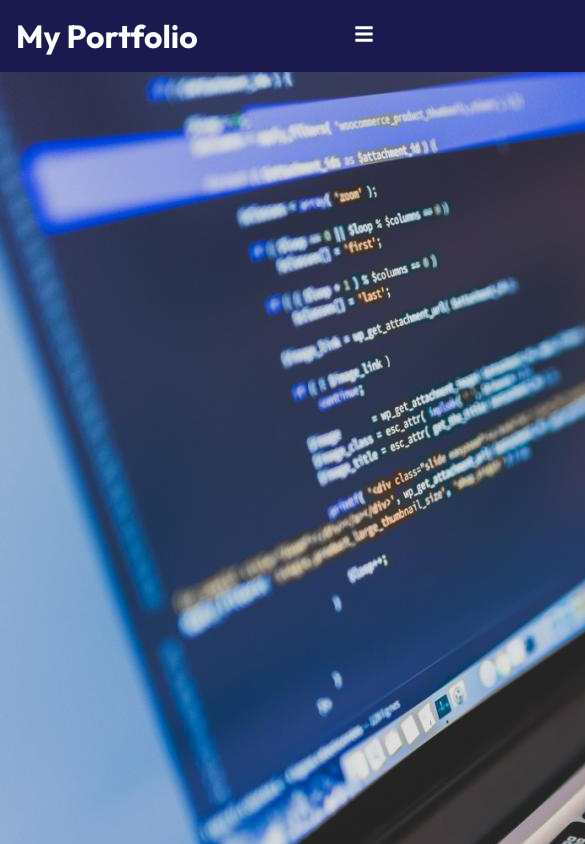
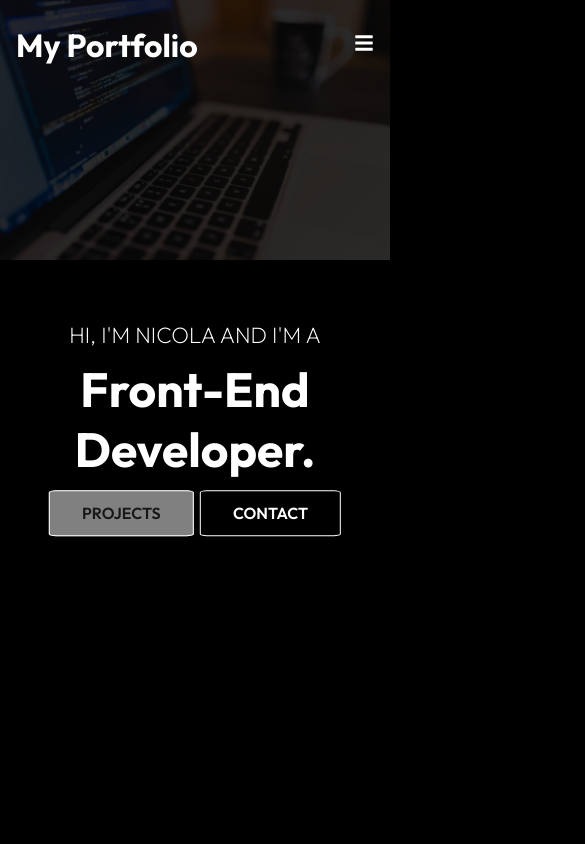
Before and after one commit to Nikola84ca/react-portfolio, a React (Create React App) app: page / in a window 390 px wide. Shown: the top 844 px of the page, 585 px wide, since content can reach past the window. Built offline with nearby package versions, Linux system fonts and the light colour scheme.

Commit message:
implemented the heroimage call to action section and made it dynamic for mobile view + improved copy in readme file

```diff
--- a/src/components/HeroImage.jsx
+++ b/src/components/HeroImage.jsx
@@ -2,12 +2,23 @@ import "./HeroImageStyles.css";
 
 import React from 'react'
 import IntroImg from "../images/heroimage.jpg"
+import {Link} from "react-router-dom";
 
 const HeroImage = () => {
   return (
     <div className="hero">
         <div className="mask">
-            <img className="into-img" src={IntroImg} />
+            <img className="into-img" src={IntroImg} alt ="Image of laptop and code" />
+        </div>
+        <div className="content">
+            <p>HI, I'M NICOLA AND I'M A</p>
+            <h1>Front-End Developer.</h1>
+            <div>
+                <Link to='/projects' className="btn">Projects
+                </Link>
+                <Link to='/contact' className="btn btn-light">Contact
+                </Link>
+            </div>
         </div>
     </div>
   )
--- a/src/components/HeroImageStyles.css
+++ b/src/components/HeroImageStyles.css
@@ -0,0 +1,67 @@
+.mask{
+    width: 100%;
+    height: 100vt;
+    position: relative;
+}
+
+.into-img{
+
+    width: 100%;
+    height: 100%;
+    background-size: cover;
+    background-position: center;
+    object-fit: cover;
+}
+
+.mask::after{
+    content: "";
+    width: 100%;
+    height: 100%;
+    position: absolute;
+    top: 0;
+    left: 0;
+    background-color: #000;
+    opacity: 0.8;
+}
+
+.hero{
+    height: 100%;
+    width: 100%;
+}
+
+.hero .content{
+    position: absolute;
+    transform: translate(-50%, -50%);
+    top: 50%;
+    left: 50%;
+    text-align: center;
+}
+
+
+.hero .content h1{
+    font-size: 4rem;
+    padding: 0.6rem 0 1.5rem;
+}
+
+.hero .content p {
+    font-size: 1.4rem;
+    font-weight: 200;
+    text-transform: uppercase;
+}
+
+.content .btn{
+    margin: 1rem 0.2rem;
+
+}
+
+@media screen and (max-width: 640px) {
+    .hero .content h1{
+        font-size: 3rem;
+
+    }
+
+    .hero .content p {
+        font-size: 1.4rem;
+
+    }
+}
--- a/src/components/Navbar.jsx
+++ b/src/components/Navbar.jsx
@@ -11,8 +11,21 @@ const Navbar = () => {
     const [click, setClick] = useState(false);
     const handleClick = () => setClick (!click);
 
+// The following function will change the color of the navbar menu when in mobile view and will also make it scroll down with the content
+
+    const [color, setColor] = useState(false);
+    const changeColor = () => {
+        if (window.scrolly >=100) {
+            setColor(true);
+        } else {
+            setColor(false);
+        }
+    };
+
+    window.addEventListener("scroll", changeColor);
+
   return (
-    <div className="header">
+    <div className={color ? "header header-bg" : "header"}>
         {/* this is the logo of my webpage and will also link to the homepage */}
         <Link to="/">
             <h1>My Portfolio</h1>
--- a/src/components/NavbarStyles.css
+++ b/src/components/NavbarStyles.css
@@ -5,7 +5,15 @@
     justify-content: space-between;
     align-items: center;
     padding: 1rem;
+    position: fixed;
+    width: 100%;
+    height: 90px;
+    z-index: 10;
+}
 
+.header-bg{
+    background-color: rgba(0, 0, 0, 0.85);
+    transition: 0.5s;
 }
 
 .nav-menu {
@@ -35,7 +43,7 @@
         align-items: center;
         width: 100%;
         height: 100vh;
-        background: rgb(26, 26, 78);
+        background: rgb(0, 0, 0);
         position: absolute;
         top: 0;
         left: -100%;
--- a/src/index.css
+++ b/src/index.css
@@ -12,7 +12,7 @@
 
 /* This will set the color of the background of the website */
 body{
-  background: rgb(26, 26, 78);
+  background: rgb(0, 0, 0);
 }
 
 /* I want the color of all text to be white, and for the link tags to have no underline */
@@ -48,8 +48,8 @@ ul{
   color: white;
 }
 
-.btn:hoover {
-  background: rgba (255, 255, 255, 0.2);
+.btn:hover {
+  background: rgb(39, 38, 38);
   color: white;
   transition: 0.3s;
 }
```
